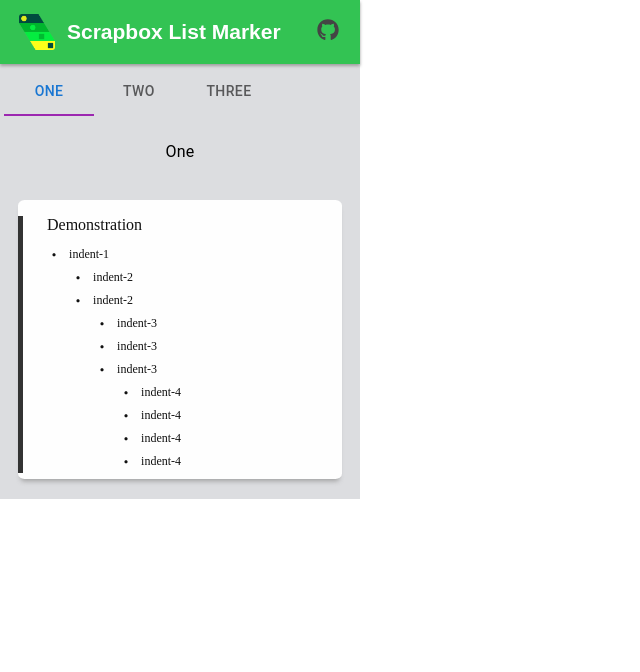
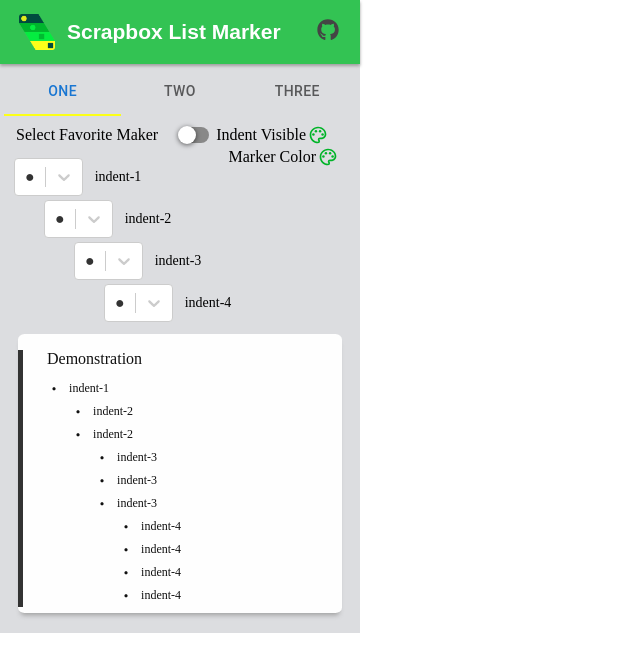
Before and after one commit to penicillin0/scrapbox-list-marker, a React (Create React App) app: page / in a window 1280 px wide. Shown: the top 672 px of the page, without its empty margins (0-640 px from the left). Built offline with nearby package versions, Linux system fonts and the light colour scheme.

Commit message:
create: color tab

```diff
--- a/src/components/Console.tsx
+++ b/src/components/Console.tsx
@@ -1,10 +1,12 @@
-import { Tab, Tabs, Typography } from '@mui/material';
+import { Tab, Tabs } from '@mui/material';
 import { Box } from '@mui/system';
 import React, { useEffect, useState } from 'react';
 import styled from 'styled-components';
 import { getLocalStorage, setLocalStorage } from '../utils/chromeApi';
 import { IndentOptionsType } from '../utils/types';
 import { Demonstration } from './Demonstration';
+import { MakerConsole } from './MakerConsole';
+import { SubConsole } from './SubConsole';
 
 const initialState: IndentOptionsType = [
   { value: '●', label: 'indent-1' },
@@ -32,11 +34,7 @@
       aria-labelledby={`simple-tab-${index}`}
       {...other}
     >
-      {value === index && (
-        <Box sx={{ p: 3 }}>
-          <Typography>{children}</Typography>
-        </Box>
-      )}
+      {value === index && <Box sx={{ p: 0 }}>{children}</Box>}
     </div>
   );
 };
@@ -113,28 +111,34 @@
         aria-label="basic tabs example"
         textColor="primary"
         indicatorColor="secondary"
+        variant="fullWidth"
+        TabIndicatorProps={{
+          style: {
+            backgroundColor: '#FCFF18',
+          },
+        }}
       >
         <Tab label="One" />
         <Tab label="Two" />
         <Tab label="Three" />
       </Tabs>
       <TabPanel value={value} index={0}>
-        One
+        <MakerConsole
+          indentOptions={indentOptions}
+          setIndentOptions={setIndentOptions}
+          indentLining={indentLining}
+          handleIndentLiningChange={handleIndentLiningChange}
+          setIndentLiningColor={setIndentLiningColor}
+          setMarkerColor={setMarkerColor}
+        />
       </TabPanel>
       <TabPanel value={value} index={1}>
-        Two
+        <SubConsole />
       </TabPanel>
       <TabPanel value={value} index={2}>
         Three
       </TabPanel>
-      {/* <MakerConsole
-        indentOptions={indentOptions}
-        setIndentOptions={setIndentOptions}
-        indentLining={indentLining}
-        handleIndentLiningChange={handleIndentLiningChange}
-        setIndentLiningColor={setIndentLiningColor}
-        setMarkerColor={setMarkerColor}
-      /> */}
+
       <Demonstration
         hasLine={indentLining}
         indentOptions={indentOptions}
--- /dev/null
+++ b/src/components/SubConsole.tsx
@@ -0,0 +1,14 @@
+import React from 'react';
+import styled from 'styled-components';
+
+type Props = { children?: React.ReactNode };
+
+export const SubConsole: React.FC<Props> = () => {
+  return (
+    <MainContainer>
+      <div>Sub page</div>
+    </MainContainer>
+  );
+};
+
+const MainContainer = styled.div``;
```
